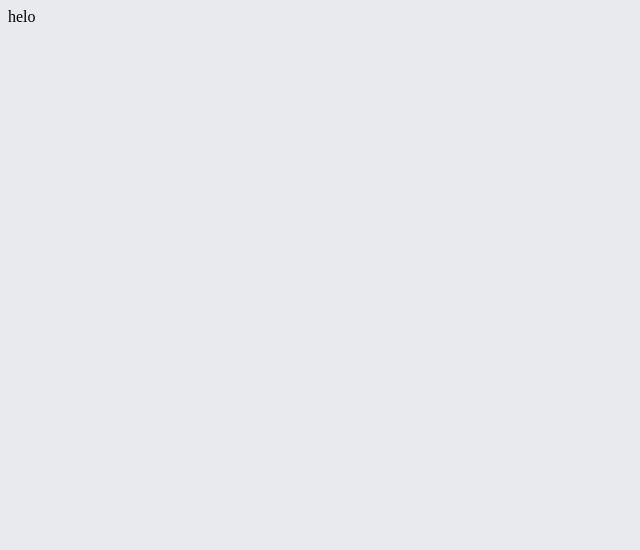
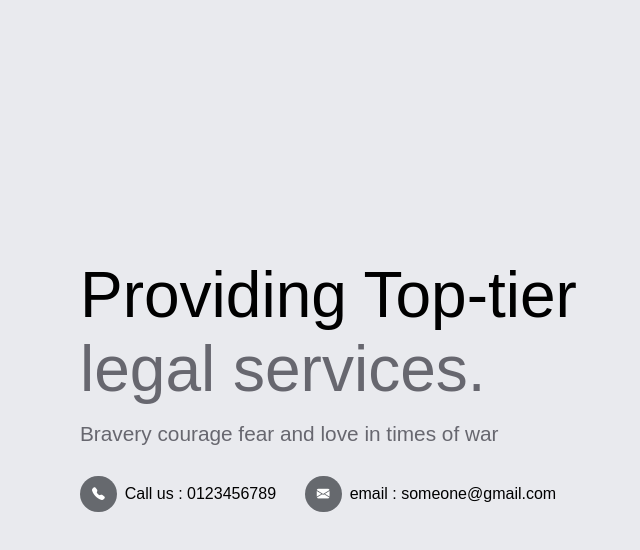
Before and after one commit to sandeepsreekumar4067/main-project, a Vue app: page / in a window 1280 px wide. Shown: the top 550 px of the page, without its empty margins (0-640 px from the left). Built offline with nearby package versions, Linux system fonts and the light colour scheme.

Commit message:
made the title container

```diff
--- a/package.json
+++ b/package.json
@@ -8,6 +8,8 @@
     "lint": "vue-cli-service lint"
   },
   "dependencies": {
+    "bootstrap": "^5.3.3",
+    "bootstrap-icons": "^1.11.3",
     "core-js": "^3.8.3",
     "vue": "^3.2.13"
   },
--- a/src/App.vue
+++ b/src/App.vue
@@ -4,6 +4,7 @@
 
 <script>
 import HomePage from './pages/HomePage.vue';
+import 'bootstrap-icons/font/bootstrap-icons.css';
 import '../src/style/app.css'
 
 export default {
--- a/src/pages/HomePage.vue
+++ b/src/pages/HomePage.vue
@@ -1,12 +1,43 @@
 <template>
     <div class="homePage-container">
-        helo
+        <div class="homePage-title-container">
+            <div class="homePage-title">
+                <span>
+                    Providing Top-tier
+                </span>
+                <span id="greyTitle">
+                    legal services.
+                </span>
+                <span id="subtitle">
+                    Bravery courage fear and love in times of war
+                </span>
+                <div class="contact-container">
+                    <span>
+                        <i class="bi bi-telephone-fill"></i>
+                        <p>Call us : 0123456789</p>
+                    </span>
+                    <span>
+                        <i class="bi bi-envelope-fill"></i>
+                        <p>email : someone@gmail.com</p>
+                    </span>
+                </div>
+            </div>
+        </div>
+        <div class="homepage-image-container">
+
+        </div>
     </div>
 </template>
 
 <script>
 import '../style/homepage.css'
+import homeImage from '../assets/homepageimage.jpg'
 export default {
-
+    name:'HomePage',
+    data(){
+        return{
+            homeImage:homeImage
+        }
+    }
 }
 </script>
--- a/src/style/app.css
+++ b/src/style/app.css
@@ -1,7 +1,12 @@
 :root{
     --bodyBg:#E9EAEE
 }
-
+@import url('https://fonts.googleapis.com/css2?family=Lexend:wght@100..900&family=Playwrite+BE+VLG:wght@100..400&display=swap');
 body{
     background-color: var(--bodyBg);
+    padding: 0;
+    margin: 0;
 }
+*{
+    font-family: "Lexend", sans-serif;
+}
--- a/src/style/homepage.css
+++ b/src/style/homepage.css
@@ -0,0 +1,57 @@
+.homePage-container{
+    height: 100vh;
+    width: 100%;
+    display: flex;
+    align-items: center;
+    justify-content: center;
+}
+.homePage-title-container{
+    height: 60%;
+    width: 100%;
+    display: flex;
+}
+.homePage-title{
+    height: 100%;
+    width: 50%;
+    display: flex;
+    align-items: start;
+    justify-content: center;
+    flex-direction: column;
+    font-size: 4rem;
+    box-sizing: border-box;
+    padding-left: 5rem;
+}
+#greyTitle{
+    color: #67676F;
+}
+#subtitle{
+    font-size: 1.3rem;
+    margin-top: 1rem;
+    color: #67676F;
+}
+.contact-container{
+    width: 100%;
+    height: 20%;
+    display: flex;
+    align-items: center;
+    justify-content: start;
+    gap: 1.8rem;
+    font-size: 1rem;
+}
+.contact-container span{
+    display: flex;
+    align-items: center;
+    justify-content: center;
+    gap: .5rem;
+}
+.contact-container .bi-telephone-fill , .bi-envelope-fill{
+    height: 2.3rem;
+    width: 2.3rem;
+    border-radius: 50%;
+    display: flex;
+    align-items: center;
+    color: white;
+    background-color: #66696E;
+    justify-content: center;
+    font-size: 0.8rem;
+}
```
Also changed, not shown: 2 other files (tests, documents, lock files or other folders).
